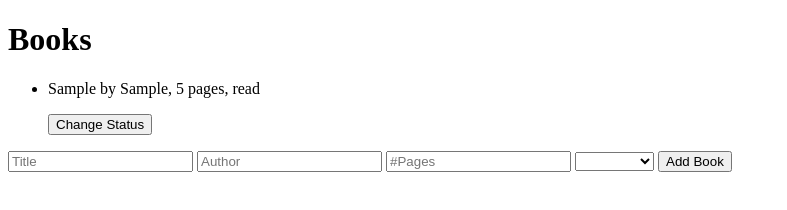
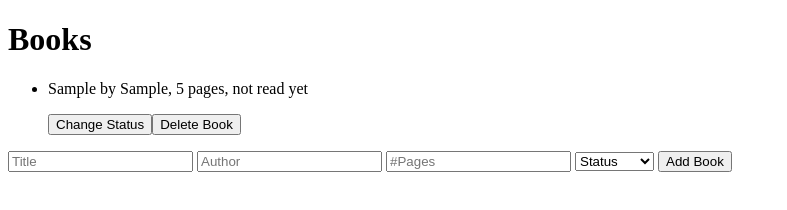
Before and after one commit to gogvale/Library, a plain HTML site: page index.html in a window 1280 px wide. Both pictures are taken after typing "Sample", "Sample", "5" into the empty fields and a click on the button "Add Book". Shown: the whole page, without its empty margins (0-787 px from the left). Drawn offline with Linux system fonts and the light colour scheme.

Commit message:
Finish prototype 3

```diff
--- a/index.html
+++ b/index.html
@@ -16,6 +16,7 @@
         <input type="text" name="author" id="author" placeholder="Author" />
         <input type="number" name="pages" id="pages" placeholder="#Pages" />
         <select name="read" id="read">
+          <option value="" disabled selected hidden>Status</option>
           <option value="true">Read</option>
           <option value="false">Not Read</option>
         </select>
--- a/index.js
+++ b/index.js
@@ -13,7 +13,6 @@ function Book(title, author, pages, read) {
     this.read = !this.read;
   };
 }
-
 function renderStatus(li) {
   li.children[0].innerHTML = li.book.info();
 }
@@ -26,19 +25,27 @@ function addBookToLibrary(book) {
   li.appendChild(p);
   renderStatus(li);
 
-  button = document.createElement("button");
-  button.innerHTML = "Change Status";
-  button.onclick = (self) => {
+  button1 = document.createElement("button");
+  button1.innerHTML = "Change Status";
+  button1.classList.add("change");
+  button1.onclick = (self) => {
     li = self.target.parentElement;
     li.book.readBook();
     renderStatus(li);
   };
 
-  li.appendChild(button);
-  // add li to ul
+  button2 = document.createElement("button");
+  button2.innerHTML = "Delete Book";
+  button2.classList.add("remove");
+  button2.onclick = (self) => {
+    li = self.target.parentElement;
+    li.parentElement.removeChild(li);
+  };
+
+  li.appendChild(button1);
+  li.appendChild(button2);
+
   ul.appendChild(li);
-
-  return ul;
 }
 function addNewBook() {
   // Get form values
@@ -50,13 +57,13 @@ function addNewBook() {
 
   fields = [title, author, pages, read];
 
-  const theHobbit = new Book(
+  const book = new Book(
     title.value,
     author.value,
     +pages.value,
     read.value == "true"
   );
 
-  addBookToLibrary(theHobbit);
+  addBookToLibrary(book);
   fields.forEach((el) => (el.value = ""));
 }
```
